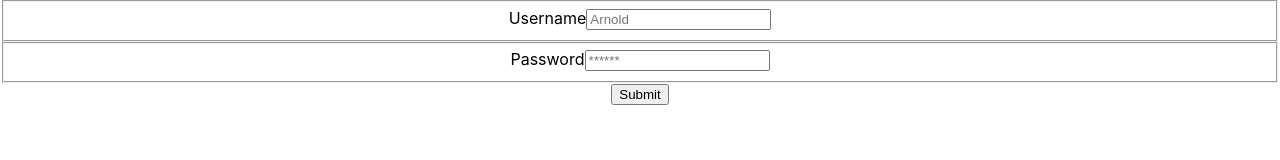
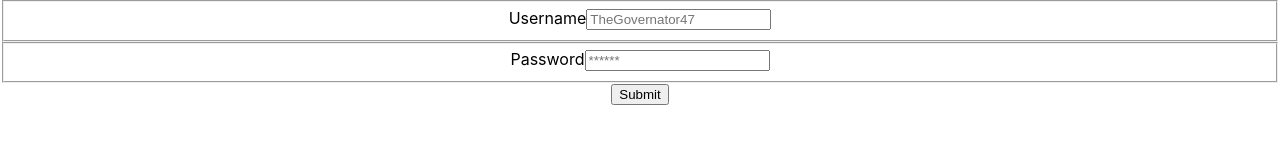
Before and after one commit to Weight-Lifting-Journal-Tattoine/FrontEnd, a React (Create React App) app in the folder weightlifting_journal/: page /login in a window 1280 px wide. Shown: the top 160 px of the page. Built offline with nearby package versions, Linux system fonts and the light colour scheme.

Commit message:
login form using values from form instead of dummy data, basic field validation with yup

```diff
--- a/weightlifting_journal/src/components/auth/Login.js
+++ b/weightlifting_journal/src/components/auth/Login.js
@@ -4,27 +4,14 @@ import Axios from "axios";
 import * as Yup from "yup";
 
 const LoginForm = ({ errors, touched }) => {
-  const handleSubmit = e => {
-    e.preventDefault();
-
-    const dummyCredentials = {
-      username: "admin",
-      password: "password"
-    };
-
-    Axios.post("auth/login", dummyCredentials).then(res => {
-      console.log(res);
-    });
-  };
-
   return (
-    <Form onSubmit={handleSubmit}>
+    <Form>
       <fieldset>
         <label>Username</label>
         {touched.username && errors.username && (
           <p className="error">{errors.username}</p>
         )}
-        <Field type="text" name="username" placeholder="Arnold" />
+        <Field type="text" name="username" placeholder="TheGovernator47" />
       </fieldset>
       <fieldset>
         <label>Password</label>
@@ -57,13 +44,8 @@ const Login = withFormik({
     password: Yup.string().required("Password is required.")
   }),
 
-  handleSubmit(values, { props }) {
-    const dummyCredentials = {
-      username: "admin",
-      password: "password"
-    };
-
-    Axios.post("auth/login", dummyCredentials).then(res => {
+  handleSubmit(values) {
+    Axios.post("auth/login", values).then(res => {
       console.log(res);
     });
   }
```
